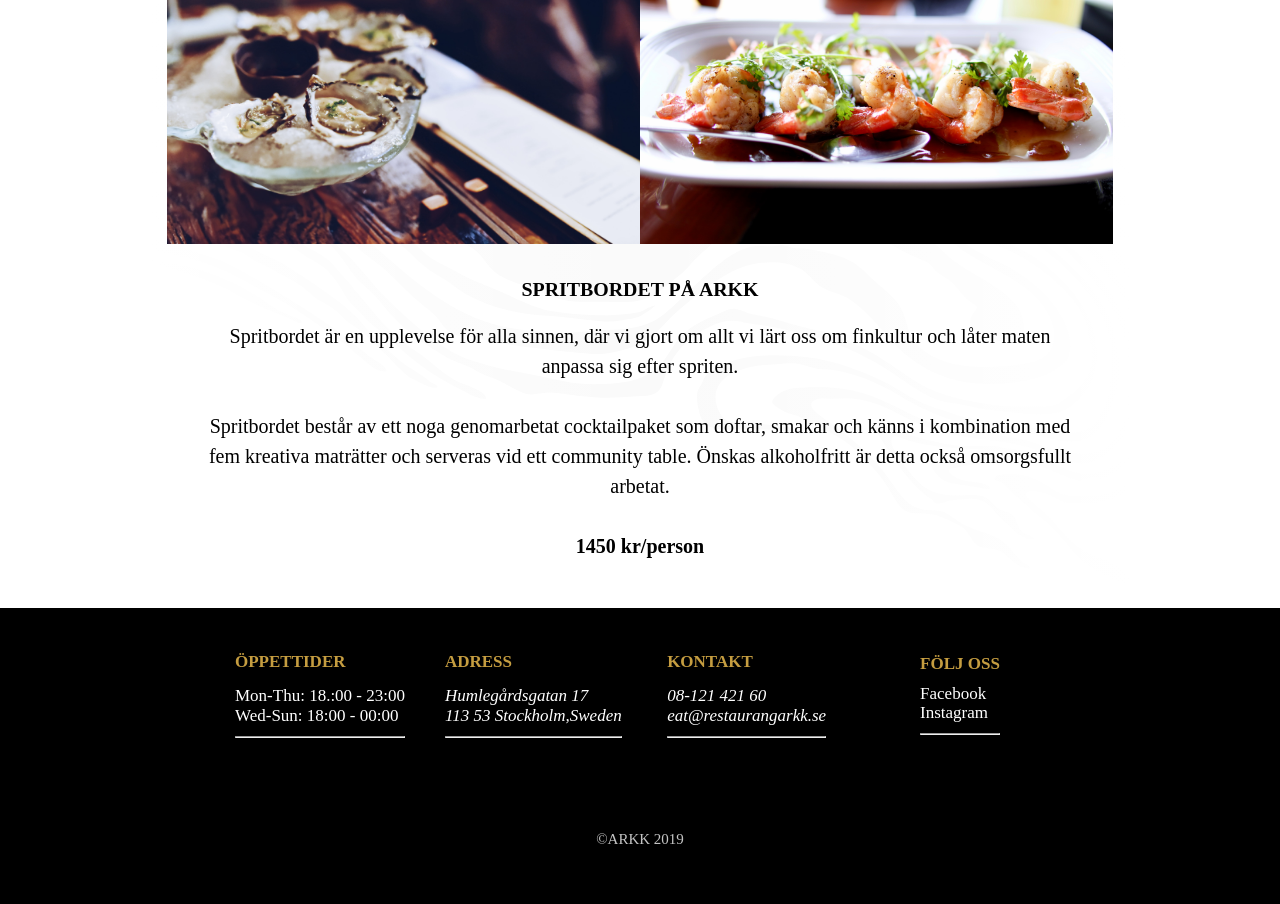
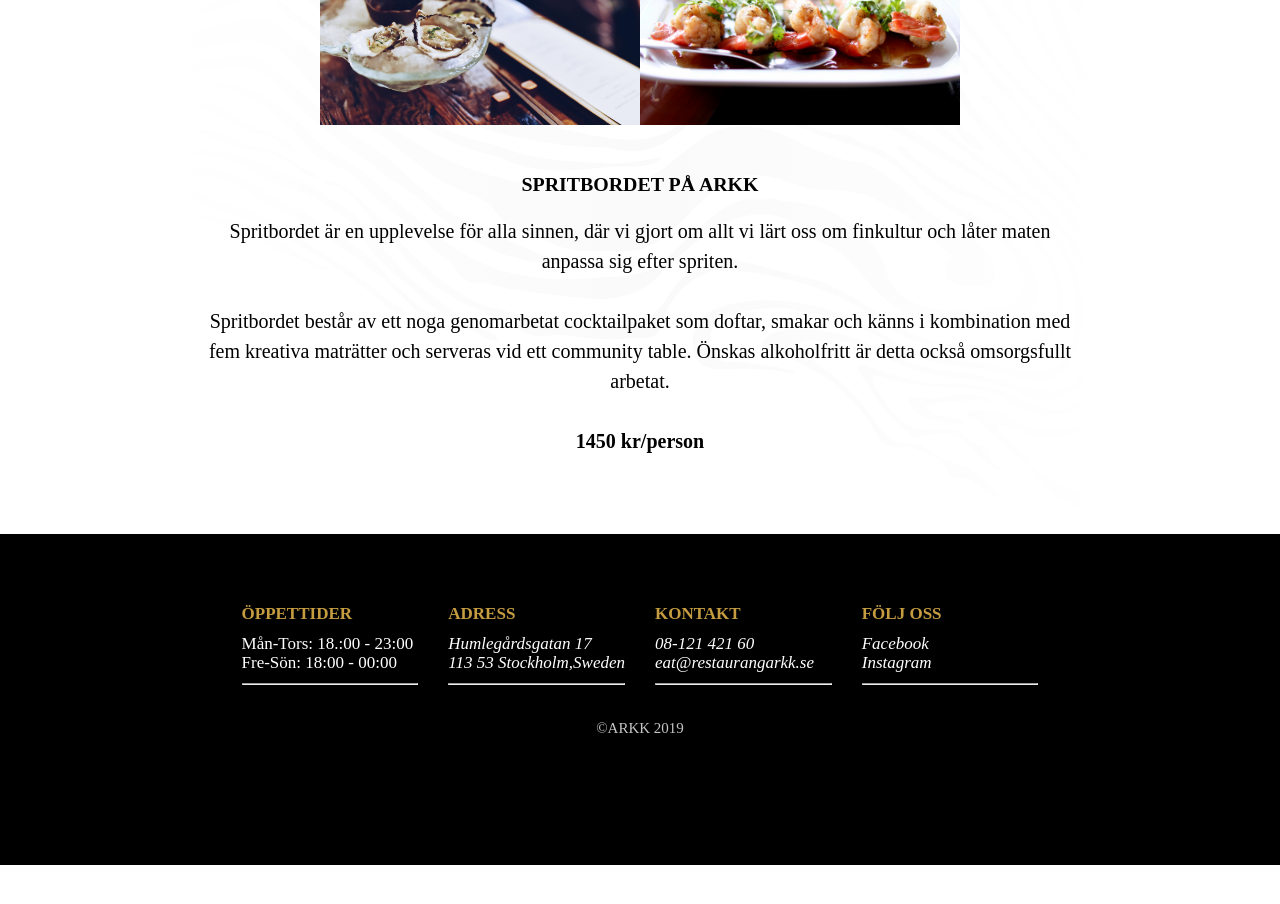
Before and after one commit to rebeccakling/restaurant-arkk, a React (Create React App) app: page / in a window 1280 px wide. Shown: the part 860-1764 px from the top of the page. After the commit the page ends 1725 px from the top, so only its background shows below. Built offline with nearby package versions, Linux system fonts and the light colour scheme; a web font is replaced by a local one.

Commit message:
fixed style and grid on about, home and footer
+ Rebecca

```diff
--- a/src/components/about/about.tsx
+++ b/src/components/about/about.tsx
@@ -18,15 +18,15 @@ export default class About extends Component {
 
                 <p> Med en ägare som en gång i tiden började sin yrkesbana som snickare och slöjdlärare, som sen startade och framgångsrikt drev inredningsföretaget Svensk Inredning i över 30 år, så signalerar självklart inredningskoncept och mat äkta hantverk. </p>
 
-                <p> Det ska vara en restaurang med ett personligt tilltal där kärleken för hantverket står i fokus och där goda grannar och levnadsglada stockholmare kan mötas, säger Torbjörn Blomqvist ägare av Restaurang Hantverket och Stockholm Meeting Selection.
+                <p> Det ska vara en restaurang med ett personligt tilltal där kärleken för ARKK står i fokus och där goda grannar och levnadsglada stockholmare kan mötas, säger Torbjörn Blomqvist ägare av Restaurang ARKK och Stockholm Meeting Selection.
                 </p>
 
                 <p>Köksmästare är Stefan Ekengren, som går under det hedersvärda namnet ”världens äldsta kock”. Stefan är en känd kockprofil och aktiv kommunikatör, han har bland annat drivit Bloggen Kökstugg på Besöksliv, är krönikör i Gourmet och har gett ut kokboken Husman: Alla dom klassiska rätterna (och några bortglömda).
-                I matsalen vill vi att mat, inredning och hela upplevelsen andas det fina hantverket. Det är det vi lever för: att laga god mat lagad från grunden med hjärta, själ, handgripligen med våra flinka händer, precis som alla riktiga hantverkare jobbar. Nu tar vi kraft och inspiration i det här och skapar en meny med många intressanta maträtter att välja på, lättillgängligt och enkelt.
+                I matsalen vill vi att mat, inredning och hela upplevelsen andas det fina ARKK. Det är det vi lever för: att laga god mat lagad från grunden med hjärta, själ, handgripligen med våra flinka händer, precis som alla riktiga hantverkare jobbar. Nu tar vi kraft och inspiration i det här och skapar en meny med många intressanta maträtter att välja på, lättillgängligt och enkelt.
                   </p>
               </div>
 
-              <div className="imageMarkChef"></div>
+              <div className="imageMarkChef"><img src={require("../../assets/images/chefabout.jpg")} alt="Bild på Mark"/></div>
 
               <div className="infoMark">
                 <p>Restaurangchef <strong>Mark Sjöberg </strong> brinner för att utveckla och skapa upplevelser för sina gäster. ”Min ambition är att tillsammans med resten av teamet leverera en restaurangupplevelse som berör gästen och som skapar diskussioner både under och efter ett besök på ARKK.</p>
--- a/src/components/footer/footer.scss
+++ b/src/components/footer/footer.scss
@@ -1,19 +1,21 @@
 @import "../../sass/style.scss";
 
 .footer {
+    width: 100%;
     background-color: black;
     display: grid;
-    grid-template-columns: 1fr;
-    justify-items: center;
+    justify-content: center;
+
+    .info {
         color: $fontHeadingTitleColor;
+        margin: 15px 0;
 
         .box1 {
-    text-align: center;
-    margin: 20px 0;
+            margin: 15px 0;
 
             h2 {
-        margin-bottom: 10px;
                 font-size: $fontBodySize;
+                margin: 10px 0;
             }
 
             p {
@@ -26,16 +28,11 @@
         }
 
         .box2 {
-    margin: 20px 0;
-    text-align: center;
+            margin: 15px 0;
 
             h2 {
-        margin-bottom: 10px;
                 font-size: $fontBodySize;
-    }
-
-    p {
-        color: #fff;
+                margin: 10px 0;
             }
 
             address {
@@ -48,16 +45,33 @@
         }
 
         .box3 {
-    margin: 20px 0;
-    text-align: center;
+            margin: 15px 0;
 
             h2 {
-        margin-bottom: 10px;
                 font-size: $fontBodySize;
+                margin: 10px 0;
             }
 
-    p {
+
+            address {
                 color: #fff;
+
+                &:hover {
+                    color: $hoverColor;
+                }
+            }
+
+            hr {
+                margin-top: 10px;
+            }
+        }
+
+        .box4 {
+            margin: 15px 0;
+
+            h2 {
+                font-size: $fontBodySize;
+                margin: 10px 0;
             }
 
             address {
@@ -73,93 +87,54 @@
             }
         }
 
-.box4{
-    margin: 20px 0;
+        .box5 {
+            margin-top: 20px;
             text-align: center;
-
-    h2 {
-        margin-bottom: 10px;
-        font-size: $fontBodySize;
-    }
-
-    p {
-        color: #fff;
-
-    &:hover {
-        color: $hoverColor;
-    }
-    }
-
-    hr {
-        margin-top: 10px;
-    }
-}
-
-.box5 {
             color: $subColor;
             font-size: 10px;
-    margin-bottom: 60px;
-    margin-top: 50px;
+        }
     }
 }
 
 @include tablet {
 
     .footer {
-        height: 300px;
+
+        .info {
+            display: grid;
             grid-template-columns: 1fr 1fr 1fr 1fr;
-        justify-items: center;
-        align-items: center;
-        grid-template-rows: 1fr 0.2fr;
+            grid-template-rows: 1fr 1fr;
+            grid-template-areas: "box1 box2 box3 box4"
+                "box5 box5 box5 box5";
+            padding: 30px 0;
+            justify-content: space-between;
 
             .box1 {
-        text-align: left;
-        margin: 30px 0;
+                grid-area: box1;
+                margin: 15px;
+            }
 
-        h2 {
-            margin-bottom: 15px;
+            .box2 {
+                grid-area: box2;
+                margin: 15px;
             }
+
+            .box3 {
+                grid-area: box3;
+                margin: 15px;
             }
-    .box2 {
-        margin: 30px 0;
-        text-align: left;
 
-        h2 {
-            margin-bottom: 15px;
+            .box4 {
+                grid-area: box4;
+                margin: 15px;
             }
+
+            .box5 {
+                grid-area: box5;
+                font-size: 15px;
             }
-    .box3 {
-        margin: 30px 0;
-        text-align: left;
-
-        h2 {
-            margin-bottom: 15px;
-        }
-    }
-    .box4 {
-        margin: 30px 0;
-        text-align: left;
-
-        h4 {
-            margin-bottom: 15px;
-        }
-    }
-    .box5 {
-        font-size: 15px;
-        grid-row: 2 / 3;
-        grid-column: span 7;
         }
     }
 }
 
-@include desktop {
-
-    .footer {
-       grid-template-columns: 1fr 1fr 1fr 1fr 1fr 1fr;
-       grid-column: 2 / 6;
-
-       .box1 {
-           grid-column: 2 / 3;
-       }
-    }
-}
+@include desktop {}
--- a/src/components/footer/footer.tsx
+++ b/src/components/footer/footer.tsx
@@ -6,11 +6,11 @@ export default class Footer extends Component {
   render() {
     return (
       <footer className="footer" role="footerInfo">
-
-        <div className="box1">
+      <div className="info">
+      <div className="box1">
           <h2>ÖPPETTIDER</h2>
-          <p>Mon-Thu: <time>18.:00 - 23:00</time></p>
-          <p>Wed-Sun: <time>18:00 - 00:00</time></p>
+          <p>Mån-Tors: <time>18.:00 - 23:00</time></p>
+          <p>Fre-Sön: <time>18:00 - 00:00</time></p>
           <hr />
         </div>
         <div className="box2">
@@ -27,14 +27,14 @@ export default class Footer extends Component {
         </div>
         <div className="box4">
           <h2>FÖLJ OSS</h2>
-          <p><a href="facebook.com">Facebook</a></p>
-          <p><a href="instagram.com">Instagram</a></p>
+          <address><a href="facebook.com">Facebook</a></address>
+          <address><a href="instagram.com">Instagram</a></address>
           <hr />
         </div>
         <div className="box5">
           <p>&copy;ARKK 2019</p>
         </div>
-
+      </div>
       </footer>
     );
   }
--- a/src/components/home/home.scss
+++ b/src/components/home/home.scss
@@ -4,8 +4,7 @@
 
 .home {
     .hero-container {
-        grid-row: 1 / 2;
-        background-image:  url(../../assets/images/arkk-heroimage.jpg);
+        background-image: url(../../assets/images/arkk-heroimage.jpg);
         background-position: center;
         background-repeat: no-repeat;
         background-size: cover;
@@ -19,7 +18,6 @@
             left: 50%;
             transform: translate(-50%, -50%);
         }
-
     }
 
     .container {
@@ -29,17 +27,13 @@
         background-repeat: no-repeat;
         background-size: cover;
 
-        Navbar {
-            grid-row: 2 / 3;
-        }
-
 
         .intro-container {
             display: grid;
             grid-template-columns: 1fr;
             grid-template-areas: "presentation"
-            "gallery-container"
-            "sprit-bord";
+                "gallery-container"
+                "sprit-bord";
 
             .presentation {
                 grid-area: presentation;
@@ -47,24 +41,24 @@
             }
 
 
-            .gallery-container{
+            .gallery-container {
+                display: grid;
                 grid-area: gallery-container;
-                padding: 1em;
+                justify-self: center;
 
                 img {
                     width: 100%;
                     height: 100%;
+                    max-width: 320px;
                 }
             }
 
             .sprit-bord {
                 grid-area: sprit-bord;
-                padding: 1em;
+                padding: 3rem 1rem;
             }
 
             h1 {
-                grid-row: 1 / 2;
-                grid-column: span 7;
                 text-align: center;
                 color: $fontHeadingTitleColor;
                 font-family: $fontHeadingTitle;
@@ -74,7 +68,7 @@
             }
 
             p {
-                padding-bottom: 30px;;
+                padding-bottom: 30px;
                 font-family: $fontBody;
                 font-style: normal;
                 font-weight: 500;
@@ -82,7 +76,6 @@
                 text-align: center;
                 color: $fontColorMain;
                 font-size: $fontBodySize;
-                grid-column: 2 / 4;
 
             }
 
@@ -98,31 +91,35 @@
 }
 
 @include tablet {
-    .home{
-        .container{
+    .home {
+        .container {
             .intro-container {
                 h1 {
                     font-size: 30px;
                 }
+
                 p {
                     font-size: 20px;
                     padding-left: 40px;
                     padding-right: 40px;
                 }
+
                 .gallery-container {
                     display: grid;
                     grid-template-columns: 1fr 1fr;
                     grid-template-areas: "gallery-one gallery-two";
 
-                    .gallery {
-                        .gallery-one{
-                            grid-area: gallery-one;
-                        }
+                    img{
+                        width: 100%;
+                        height: 100%;
+                    }
 
-                        .gallery-two{
-                            grid-area: gallery-two;
-                        }
+                    .gallery-one {
+                        grid-area: gallery-one;
+                    }
 
+                    .gallery-two {
+                        grid-area: gallery-two;
 
                     }
                 }
--- a/src/components/home/home.tsx
+++ b/src/components/home/home.tsx
@@ -10,7 +10,7 @@ export default class Home extends Component {
       <>
         <main className="home">
           <div className="hero-container" >
-            <img className="arkk-logo" src={require("./../../assets/images/arkk-logo.png")} />
+            <img className="arkk-logo" src={require("./../../assets/images/ARKK-logo.png")} />
           </div>
           <Navbar />
           <div className="container">
```
Also changed, not shown: src/components/about/about.scss (+34 -93 lines). Lines whose indentation alone changed are shown as unchanged.
